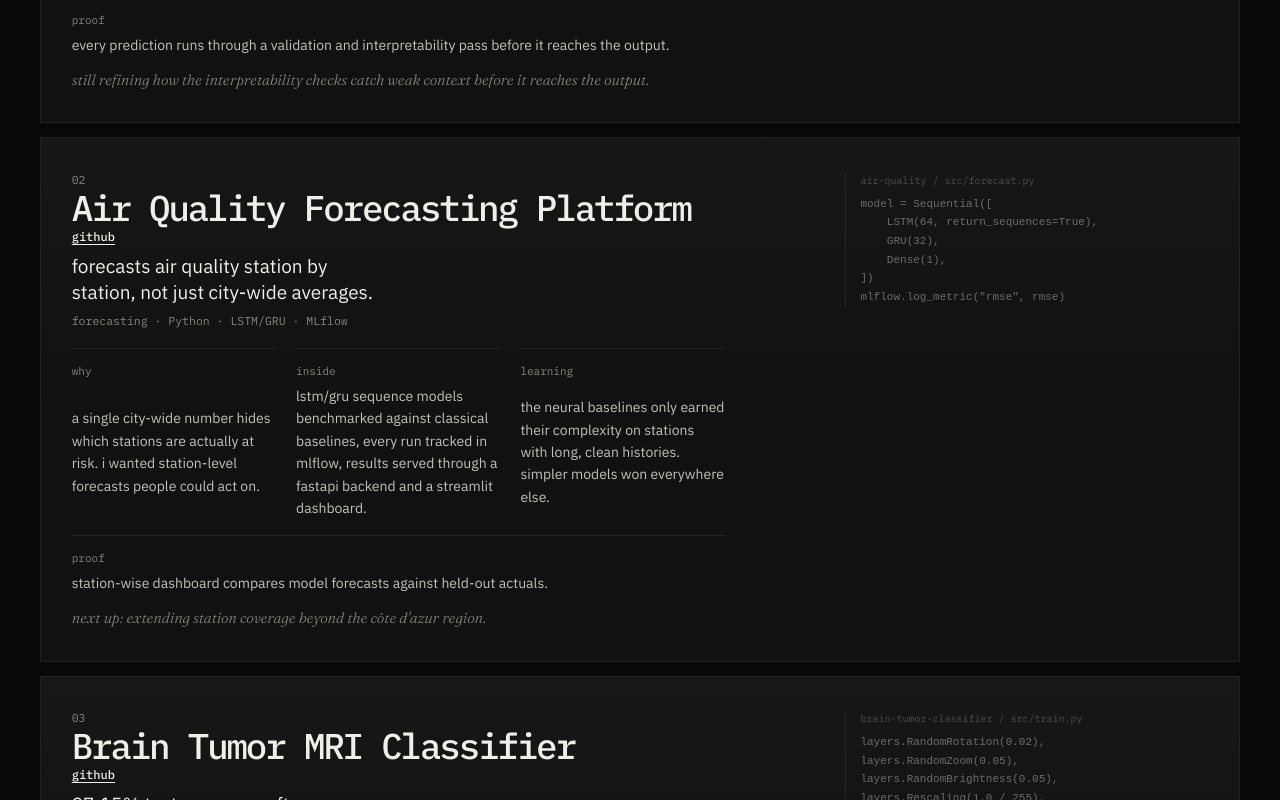
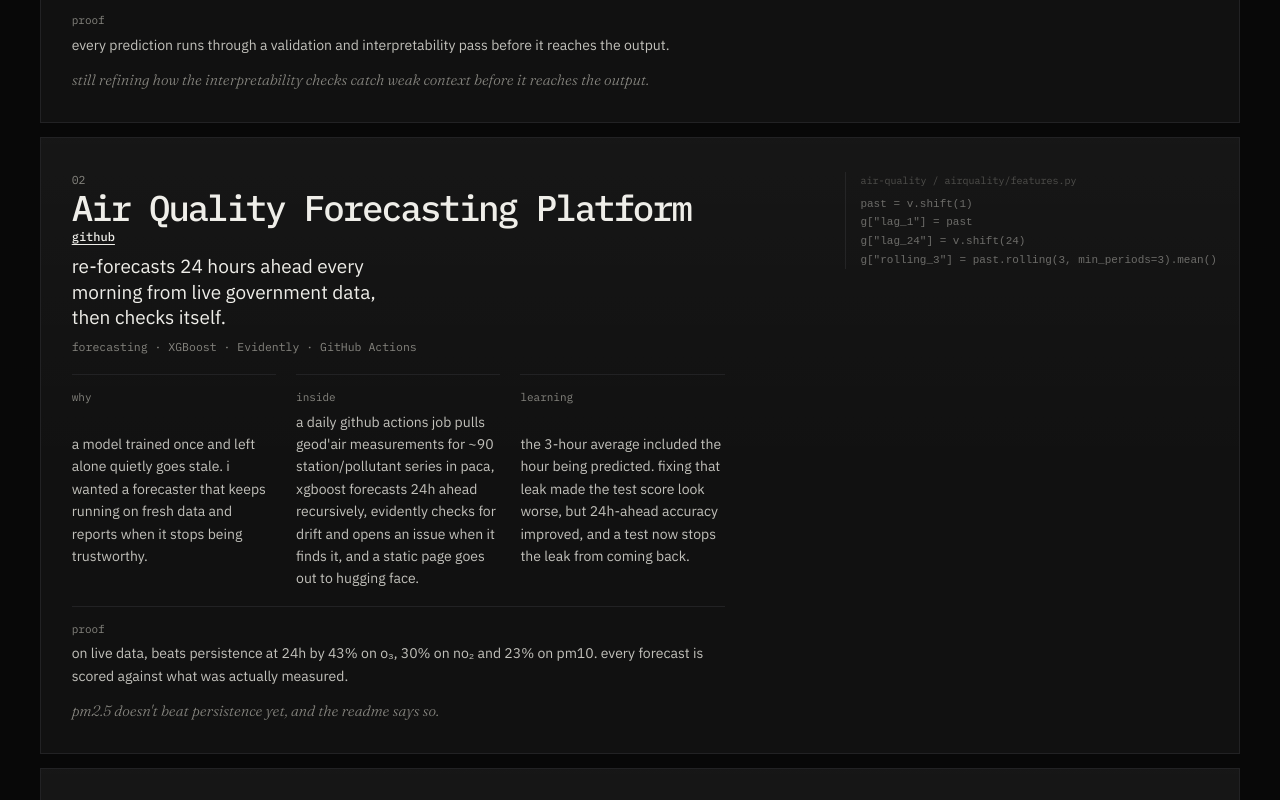
Before and after one commit to JayaSaiKishore7/JayaSaiKishore7.github.io, a React (Vite) app: page / in a window 1280 px wide. Shown: the part 1040-1840 px from the top of the page. Built offline with nearby package versions, Linux system fonts and the light colour scheme.

Commit message:
Update the air quality project card to match the live pipeline

```diff
--- a/src/data/projects.js
+++ b/src/data/projects.js
@@ -29,27 +29,25 @@ insight = flan_t5.generate(
   {
     id: "air-quality",
     title: "Air Quality Forecasting Platform",
-    what: "forecasts air quality station by station, not just city-wide averages.",
-    meta: "forecasting · Python · LSTM/GRU · MLflow",
-    tags: ["Python", "Scikit-learn", "LSTM/GRU", "MLflow", "FastAPI", "Streamlit"],
+    what: "re-forecasts 24 hours ahead every morning from live government data, then checks itself.",
+    meta: "forecasting · XGBoost · Evidently · GitHub Actions",
+    tags: ["Python", "XGBoost", "Evidently", "MLflow", "FastAPI", "Streamlit", "GitHub Actions"],
     link: "https://github.com/JayaSaiKishore7/AirQuality_AnalysisFR",
     notes: {
-      why: "a single city-wide number hides which stations are actually at risk. i wanted station-level forecasts people could act on.",
+      why: "a model trained once and left alone quietly goes stale. i wanted a forecaster that keeps running on fresh data and reports when it stops being trustworthy.",
       inside:
-        "lstm/gru sequence models benchmarked against classical baselines, every run tracked in mlflow, results served through a fastapi backend and a streamlit dashboard.",
+        "a daily github actions job pulls geod'air measurements for ~90 station/pollutant series in paca, xgboost forecasts 24h ahead recursively, evidently checks for drift and opens an issue when it finds it, and a static page goes out to hugging face.",
       learning:
-        "the neural baselines only earned their complexity on stations with long, clean histories. simpler models won everywhere else.",
+        "the 3-hour average included the hour being predicted. fixing that leak made the test score look worse, but 24h-ahead accuracy improved, and a test now stops the leak from coming back.",
     },
-    proof: "station-wise dashboard compares model forecasts against held-out actuals.",
-    aside: "next up: extending station coverage beyond the côte d'azur region.",
+    proof: "on live data, beats persistence at 24h by 43% on o₃, 30% on no₂ and 23% on pm10. every forecast is scored against what was actually measured.",
+    aside: "pm2.5 doesn't beat persistence yet, and the readme says so.",
     frag: {
-      file: "air-quality / src/forecast.py",
-      code: `model = Sequential([
-    LSTM(64, return_sequences=True),
-    GRU(32),
-    Dense(1),
-])
-mlflow.log_metric("rmse", rmse)`,
+      file: "air-quality / airquality/features.py",
+      code: `past = v.shift(1)
+g["lag_1"] = past
+g["lag_24"] = v.shift(24)
+g["rolling_3"] = past.rolling(3, min_periods=3).mean()`,
     },
   },
   {
```
